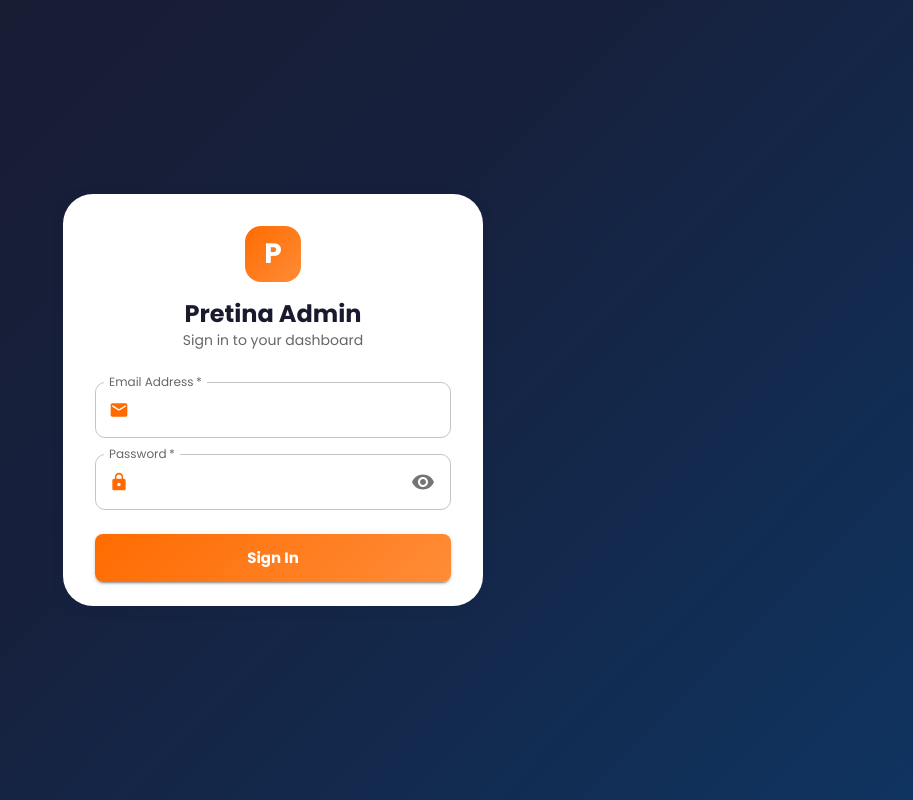
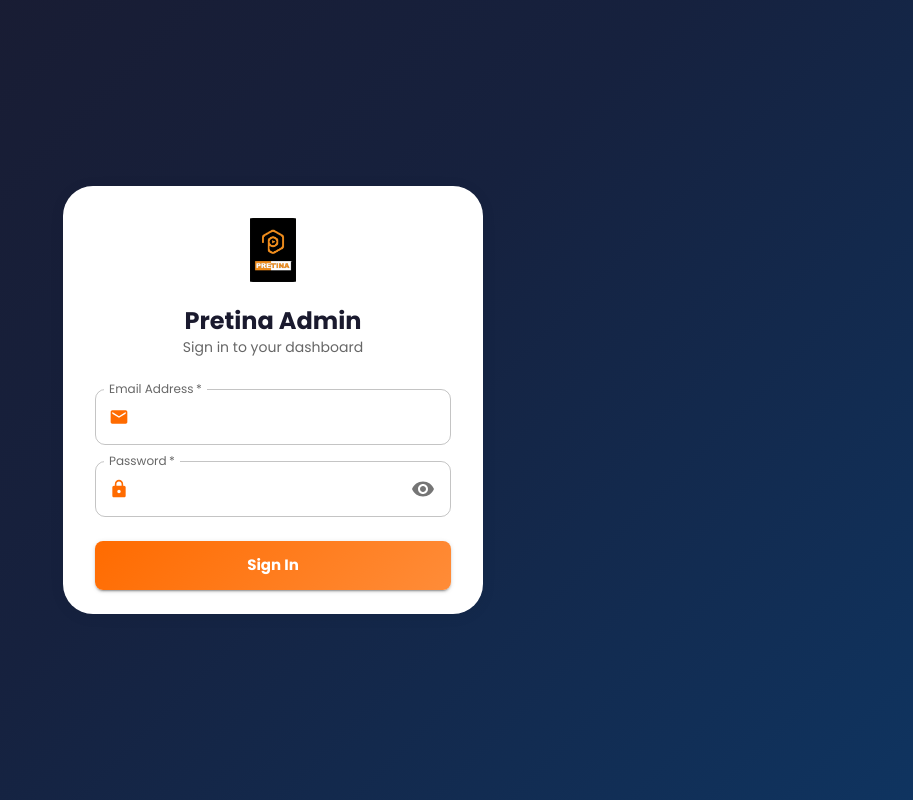
Before and after one commit to vanshjain271/Pretina, a React (Vite) app in the folder admin/: page /login in a window 1280 px wide. Shown: the whole page, without its empty margins (367-1280 px from the left). Built offline with nearby package versions, Linux system fonts and the light colour scheme; no server answers.

Commit message:
feat(admin): update login page branding

```diff
--- a/admin/src/pages/Login.jsx
+++ b/admin/src/pages/Login.jsx
@@ -48,13 +48,12 @@
         <CardContent sx={{ p: 4 }}>
           {/* Logo */}
           <Box sx={{ textAlign: 'center', mb: 4 }}>
-            <Box sx={{
-              width: 56, height: 56, borderRadius: '16px',
-              background: 'linear-gradient(135deg, #FF6B00, #FF8C38)',
-              display: 'flex', alignItems: 'center', justifyContent: 'center',
-              mx: 'auto', mb: 2,
-              fontSize: 28, fontWeight: 800, color: '#fff',
-            }}>P</Box>
+            <Box
+              component="img"
+              src="/logo.png"
+              alt="Pretina"
+              sx={{ width: 64, height: 64, borderRadius: '12px', mx: 'auto', mb: 2, objectFit: 'contain' }}
+            />
             <Typography variant="h5" fontWeight={700} color="#1A1A2E">Pretina Admin</Typography>
             <Typography variant="body2" color="text.secondary">Sign in to your dashboard</Typography>
           </Box>
```
